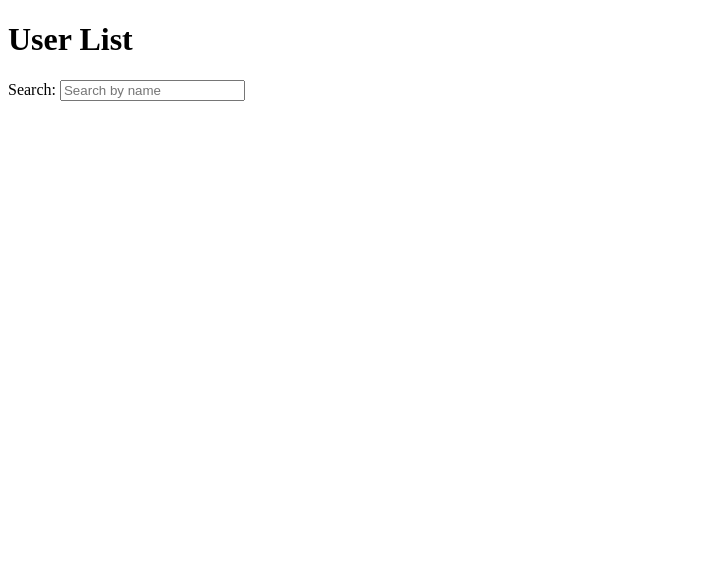
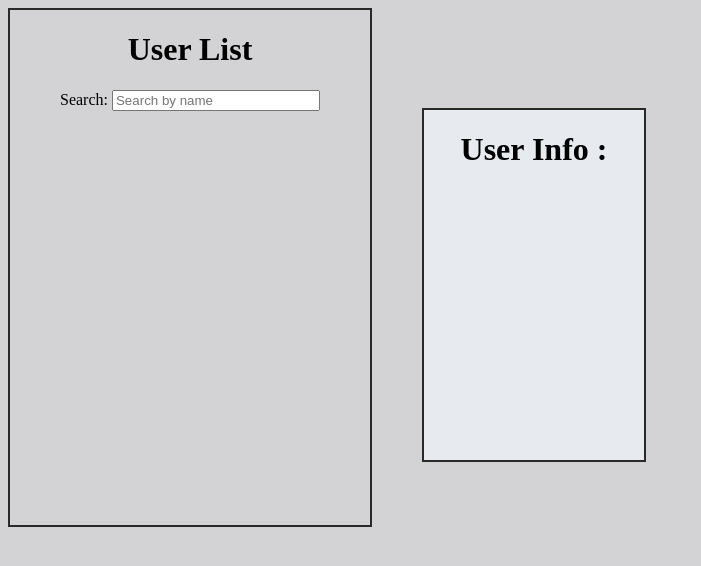
Before and after one commit to LiliyaBaieva/13_JS_Placeholder_17.05, a plain HTML site: page index.html in a window 1280 px wide. Shown: the whole page, without its empty margins (0-701 px from the left). Drawn offline with Linux system fonts and the light colour scheme; no server answers.

Commit message:
add style

```diff
--- a/index.html
+++ b/index.html
@@ -5,17 +5,23 @@
     <meta http-equiv="X-UA-Compatible" content="IE=edge">
     <meta name="viewport" content="width=device-width, initial-scale=1.0">
     <script src="./script.js" defer></script>
+    <link rel="stylesheet" href="./style.css">
     <title>Placeholder</title>
 </head>
 <body>
-    <h1>User List</h1>
-    <ul id="userList"></ul>
-
-    <label for="searchInput">Search:</label>
-    <input type="text" id="searchInput" placeholder="Search by name">
-
-    <ul id="userList2"></ul>
-
-    <div id="userDetails"></div>
+    <div class="container">
+        <div class="box">
+             <h1>User List</h1>
+            <ul id="userList"></ul>
+            <div id="search">
+                <label for="searchInput">Search:</label>
+                <input type="text" id="searchInput" placeholder="Search by name">
+            </div>
+            <ul id="userList2"></ul>
+        </div>
+        <div id="userDetails">
+            <h1>User Info :  </h1>
+        </div>
+    </div>
 </body>
 </html>
--- /dev/null
+++ b/style.css
@@ -0,0 +1,44 @@
+body{
+    background-color: rgba(210, 210, 212, 0.963);
+}
+
+.container{
+    display: flex;
+
+}
+
+.box{
+    width: 360px;
+    height: 515px;
+    border: 2px solid rgb(41, 41, 40);
+}
+
+h1{
+    text-align: center;
+}
+
+#userList{
+    margin-left: 80px;
+}
+
+#userList2{
+    margin-left: 80px;
+}
+
+#userDetails{
+    background-color: #e7ebf0;
+    width: 220px;
+    height: 350px;
+    margin-left: 50px;
+    margin-top: 100px;
+    border: 2px solid rgb(41, 41, 40);
+    text-align: center;
+}
+
+input{
+    width: 200px;
+}
+
+#search{
+    margin-left: 50px;
+}
```
